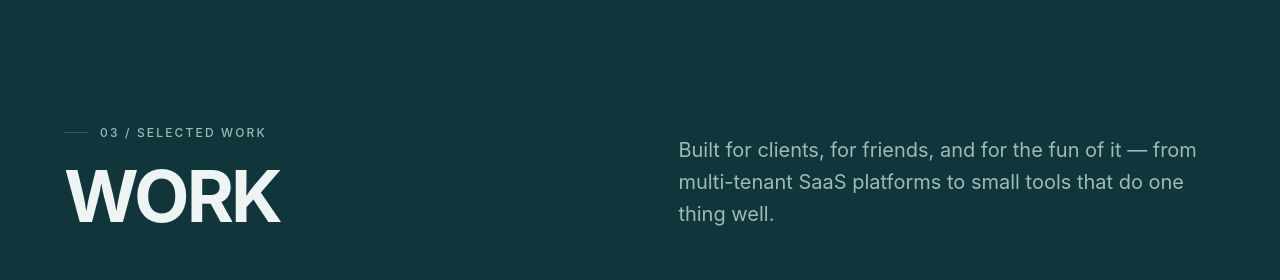
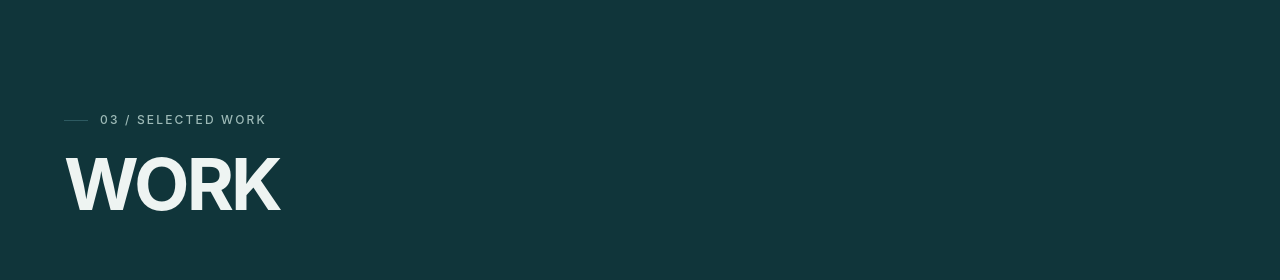
Before and after one commit to shanehobson/portfoliov2, a React (Vite) app: page / in a window 1280 px wide. Shown: the part 3440-3720 px from the top of the page. Built offline with nearby package versions, Linux system fonts and the light colour scheme; a web font is replaced by a local one.

Commit message:
Drop the lede from the Work section

```diff
--- a/src/components/Work.jsx
+++ b/src/components/Work.jsx
@@ -11,10 +11,6 @@ const Work = () => (
             Work
           </h2>
         </div>
-        <p className="section-lede">
-          Built for clients, for friends, and for the fun of it &mdash; from
-          multi-tenant SaaS platforms to small tools that do one thing well.
-        </p>
       </header>
 
       <div className="work-list">
```
